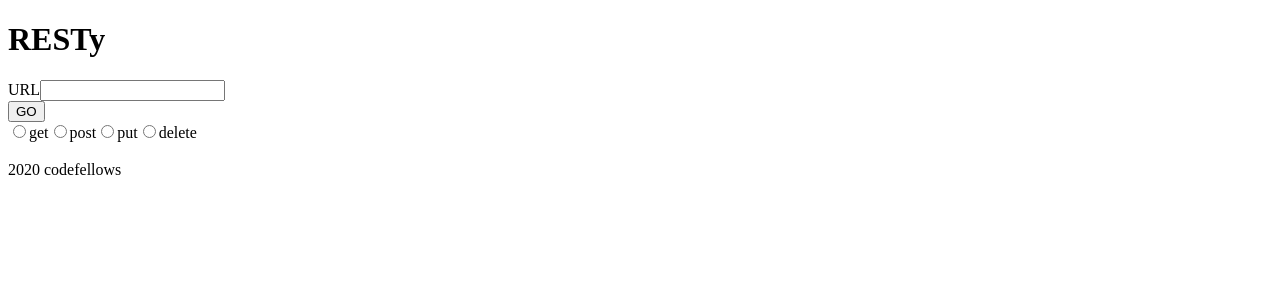
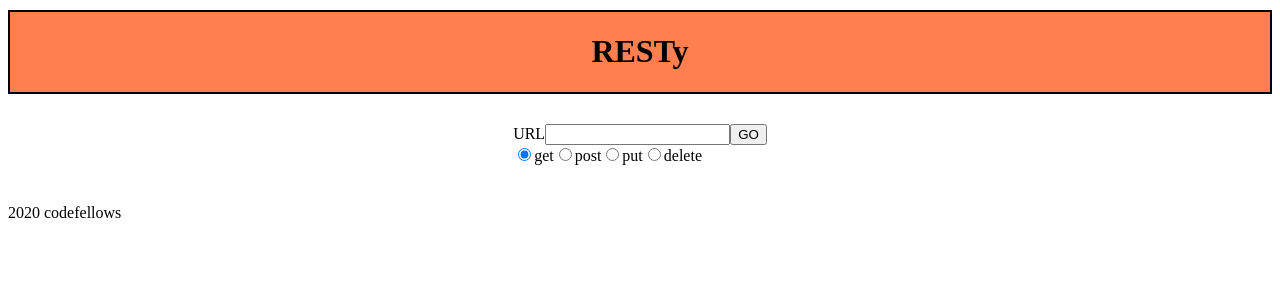
Before and after one commit to Nedal-401-advanced-javascript/resty, a React (Create React App) app in the folder resty/: page / in a window 1280 px wide. Shown: the top 300 px of the page. Built offline with nearby package versions, Linux system fonts and the light colour scheme.

Commit message:
deploying the app

```diff
--- a/resty/src/App.js
+++ b/resty/src/App.js
@@ -1,66 +1,34 @@
 import React from 'react';
 // import logo from './logo.svg';
-// import './App.css';
+import Form from './components/form/form';
+import Results from './components/results/results';
+import './app.scss';
 
 const Header = ()=> <header><h1>RESTy</h1></header>;
 const Footer = ()=> <footer>2020 codefellows</footer>;
-class Main extends React.Component{
-  constructor(){
-    super();
+
+
+class App extends React.Component {
+  constructor(props){
+    super(props);
     this.state={
-      url:'',
-      method:'',
-      choices:[]
+      count:'',
+      results:null
     }
   }
-  handleUrlInput=e=>{
-    let url = e.target.value;
-    this.setState({url})
-  }
-  handleClick=e=>{
-    e.preventDefault()
-    let choices = `${this.state.method} ${this.state.url}`;
-    this.setState({ choices: [...this.state.choices, choices] })
-    this.state.choices.push(choices)
-  }
-  handleMethod=e=>{
-  let method= e.target.value;
-  this.setState({method});
-  console.log(this.state.method);
 
+  updateResult=(count,results)=>{
+    console.log(results);
+    this.setState({count,results})
+console.log(this.state.count, this.state.results);
   }
 
-  render(){
-  return(
-    <section>
-      <form>
-        <label  for="fname">URL</label>
-        <input onChange={this.handleUrlInput} type="text" id="fname" name="fname"/><br/>
-        <button onClick={this.handleClick}>GO</button><br/>
-
-        <input onChange={this.handleMethod} type="radio" name="method" value="get"/>
-        <label for="get">get</label>
-        <input onChange={this.handleMethod} type="radio" name="method" value="post"/>
-        <label for="post">post</label>
-        <input onChange={this.handleMethod} type="radio" name="method" value="put"/>
-        <label for="put">put</label>
-        <input onChange={this.handleMethod} type="radio" name="method" value="delete"/>
-        <label for="delete">delete</label>
-     </form>
-
-     <h3>{this.state.choices}</h3>
-    </section>
-
-  )
-  }
-}
-
-class App extends React.Component {
   render() {
     return (
       <React.Fragment>
         <Header/>
-        <Main/>
+        <Form handelResult={this.updateResult}/>
+        <Results sendCount={this.state.count} sendResults={this.state.results}/>
         <Footer/>
       </React.Fragment>
     )
--- /dev/null
+++ b/resty/src/app.scss
@@ -0,0 +1,7 @@
+header{
+
+    background-color: coral;
+    margin: 10px auto;
+    max-width: auto;
+    border: 2px solid black;
+text-align: center;}
--- a/resty/src/components/form/form.js
+++ b/resty/src/components/form/form.js
@@ -0,0 +1,64 @@
+'use strict';
+import React from 'react';
+import './form.scss'
+
+class Form extends React.Component{
+    constructor(props){
+      super(props);
+      this.state={
+        url:'',
+        method:'',
+        choices:[]
+
+      }
+    }
+    handleUrlInput=e=>{
+      let url = e.target.value;
+      this.setState({url})
+    }
+    handleClick=async(e)=>{
+      e.preventDefault()
+      let choices = `${this.state.method} ${this.state.url}`;
+      this.setState({ choices: [...this.state.choices, choices] })
+      this.state.choices.push(choices)
+      let data = await fetch(`${this.state.url}`)
+      let jsonData=await data.json()
+
+      let count = jsonData.count;
+
+      this.props.handelResult(count,jsonData)
+
+    }
+    handleMethod=e=>{
+    let method= e.target.value;
+    this.setState({method});
+    console.log(this.state.method);
+
+    }
+
+    render(){
+    return(
+    <section>
+        <form>
+          <label  for="fname">URL</label>
+          <input onChange={this.handleUrlInput} type="text" id="fname" name="fname"/>
+          <button onClick={this.handleClick}>GO</button><br/>
+
+          <input onChange={this.handleMethod} type="radio" name="method" value="get" checked="checked"/>
+          <label for="get">get</label>
+          <input onChange={this.handleMethod} type="radio" name="method" value="post"/>
+          <label for="post">post</label>
+          <input onChange={this.handleMethod} type="radio" name="method" value="put"/>
+          <label for="put">put</label>
+          <input onChange={this.handleMethod} type="radio" name="method" value="delete"/>
+          <label for="delete">delete</label>
+       </form>
+
+       <h3>{this.state.choices}</h3>
+    </section>
+
+    )
+    }
+  }
+
+export default Form;
--- /dev/null
+++ b/resty/src/components/form/form.scss
@@ -0,0 +1,7 @@
+form{
+    width: max-content;
+    margin: auto;
+    padding: 20px;
+    // border: black 1px solid;
+
+}
--- a/resty/src/components/results/results.js
+++ b/resty/src/components/results/results.js
@@ -0,0 +1,22 @@
+import React from 'react';
+import ReactJson from 'react-json-view'
+import './results.scss'
+
+const Results = (props) => {
+    if (props.sendCount) {
+        console.log(">>>>>>>>>>",props.sendResults.results);
+
+    return (
+        <div id='nedal'>
+            <ul>
+                 <li>{props.sendCount}</li>
+                 <li><ReactJson src={props.sendResults.results} /></li>
+
+            </ul>
+        </div>
+
+    )
+}else return null
+
+}
+export default Results;
--- /dev/null
+++ b/resty/src/components/results/results.scss
@@ -0,0 +1,10 @@
+li,
+ul {
+    padding: 10px;
+}
+
+#nedal {
+    padding: 10px;
+margin: 20px;
+    box-shadow: 0 0 10px black;
+}
--- a/resty/src/index.js
+++ b/resty/src/index.js
@@ -1,7 +1,6 @@
 import React from 'react';
 import ReactDOM from 'react-dom';
 import App from './App';
-import * as serviceWorker from './serviceWorker';
 
 ReactDOM.render(
   <React.StrictMode>
@@ -9,5 +8,3 @@ ReactDOM.render(
   </React.StrictMode>,
   document.getElementById('root')
 );
-
-serviceWorker.unregister();
```
Also changed, not shown: resty/package.json (+9 -1 lines), 2 other files (tests, documents, lock files or other folders).
